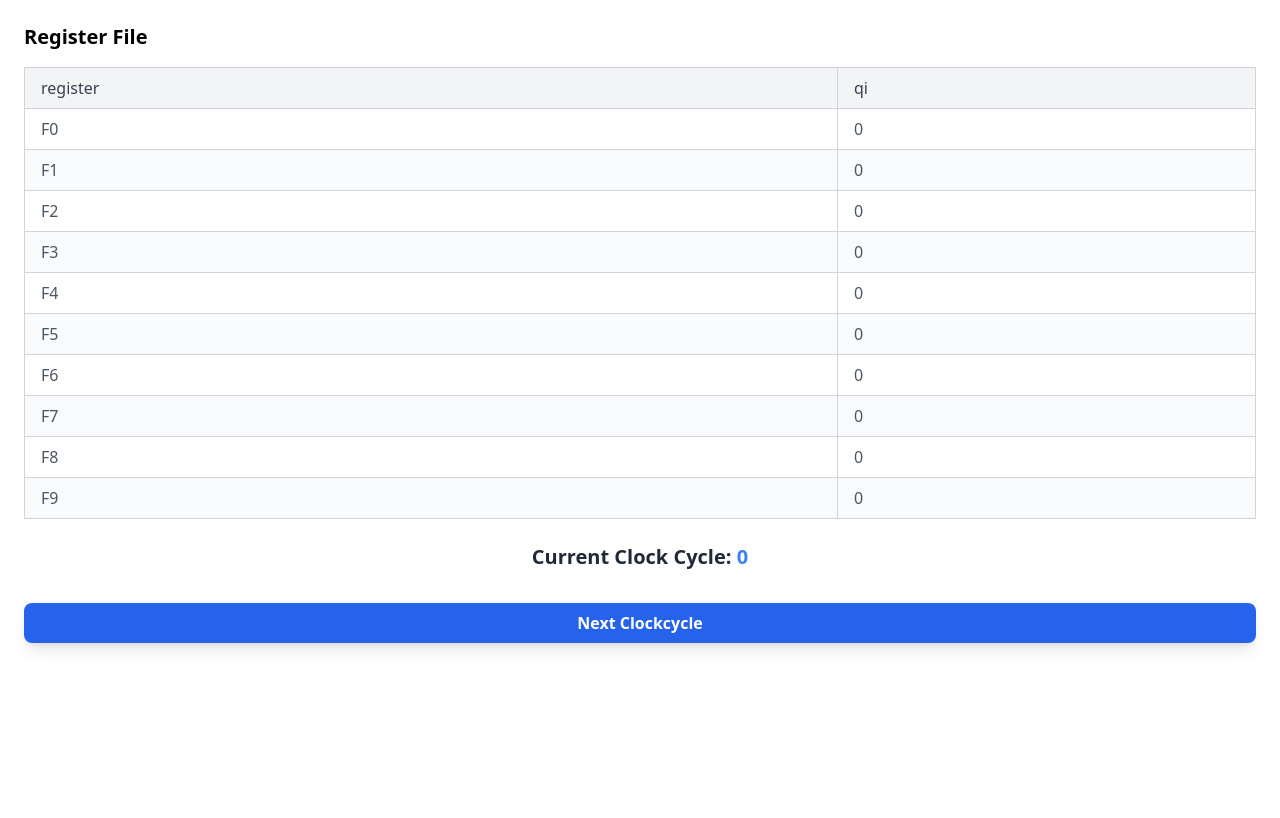
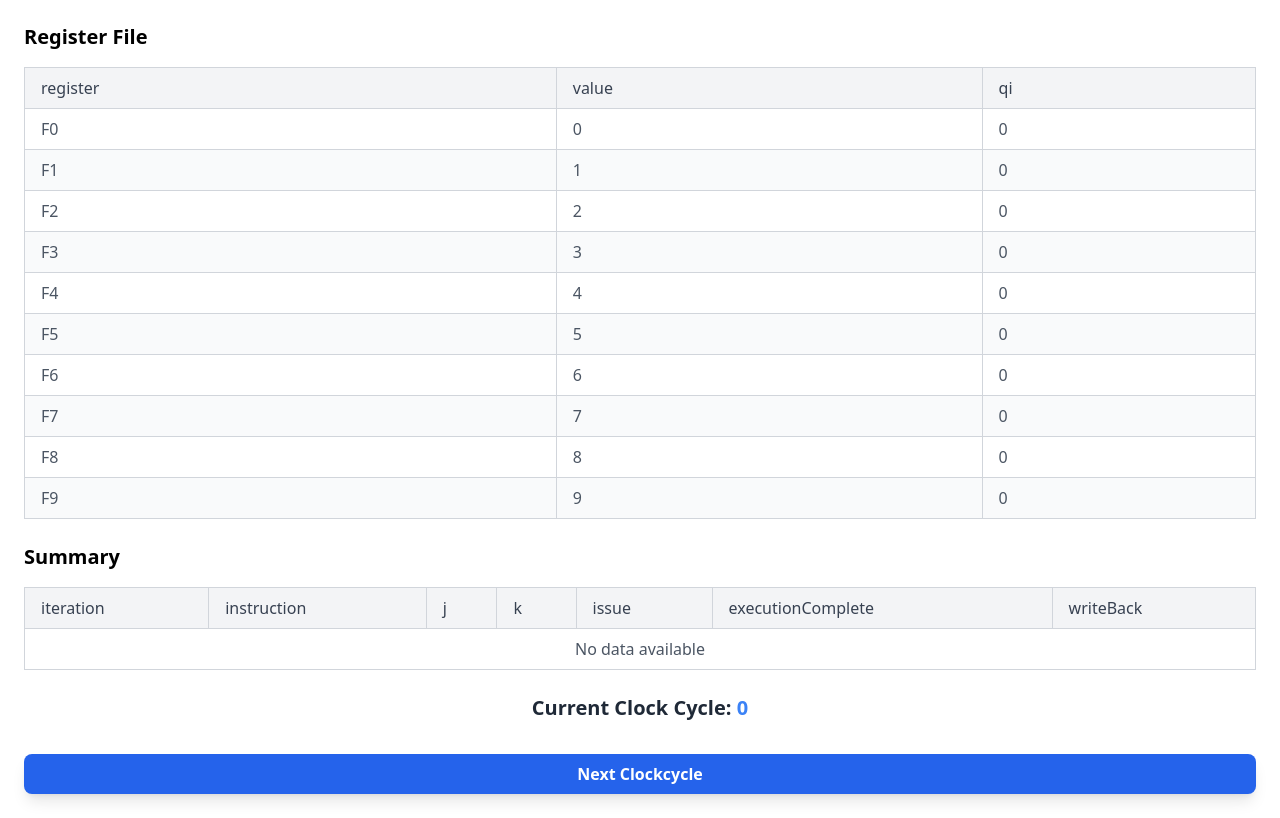
Before and after one commit to HanaEldemery/MIPS-GUI-based-Tomasulo-Algorithm-Simulator-using-React, a React (Vite) app in the folder micro/: page / in a window 1280 px wide. Shown: the part 866-1684 px from the top of the page. Before the commit the page ends 1533 px from the top, so only its background shows below. Built offline with nearby package versions, Linux system fonts and the light colour scheme.

Commit message:
issuing and writeback works and tested

```diff
--- a/micro/src/App.jsx
+++ b/micro/src/App.jsx
@@ -9,6 +9,7 @@ import StoreBuffer from "./buffers/storeBuffer";
 import OperationBuffer from "./buffers/operationBuffer";
 
 import IssueQuestion from "./helpers/issueQuestion";
+import WritebackQuestion from "./helpers/writebackQuestion";
 
 import RegisterFile from "./table/registerFile";
 
@@ -25,6 +26,12 @@ const App = () => {
   const [storeBuffer, setStoreBuffer] = useState([]);
   const [registerFile, setRegisterFile] = useState([]);
   const [summary, setSummary] = useState([]);
+
+  const [isChildStateUpdated, setIsChildStateUpdated] = useState(false);
+
+  const handleChildStateUpdate = () => {
+    setIsChildStateUpdated(true);
+  };
 
   const startQuestion = () => {};
 
@@ -61,13 +68,13 @@ const App = () => {
     const initialRegisterFile = [];
     for (let i = 0; i < 10; i++) {
       let register = `F${i}`;
-      initialRegisterFile.push(new RegisterFile(register, "0"));
+      initialRegisterFile.push(new RegisterFile(register, `${i}`, "0"));
     }
     setRegisterFile(initialRegisterFile);
   }, []);
 
   useEffect(() => {
-    if (fileContent?.length > 0 && LINE_TXT < fileContent?.length)
+    if (fileContent?.length > 0 && LINE_TXT < fileContent?.length) {
       IssueQuestion(
         fileContent,
         LINE_TXT,
@@ -86,14 +93,58 @@ const App = () => {
         setSummary,
         setRegisterFile
       );
-    //add if to execute
-    //add if to writeback
+
+      handleChildStateUpdate();
+    } else if (GLOBAL_CLK === 4) {
+      //console.log("here");
+      setSummary((prevSummary) =>
+        prevSummary.map((record, index) => {
+          if (index === 0) return { ...record, executionComplete: "2...4" };
+          return record;
+        })
+      );
+      setIsChildStateUpdated(true);
+    } else if (GLOBAL_CLK === 6) {
+      setSummary((prevSummary) =>
+        prevSummary.map((record, index) => {
+          if (index === 1) return { ...record, executionComplete: "6...7" };
+          return record;
+        })
+      );
+    } else if (GLOBAL_CLK !== 0) setIsChildStateUpdated(true);
   }, [GLOBAL_CLK]);
+
+  useEffect(() => {
+    if (isChildStateUpdated) {
+      WritebackQuestion(
+        GLOBAL_CLK,
+        mulBuffer,
+        addBuffer,
+        storeBuffer,
+        summary,
+        setRegisterFile,
+        setMulBuffer,
+        setAddBuffer,
+        setStoreBuffer,
+        setSummary
+      );
+
+      setIsChildStateUpdated(false);
+    }
+  }, [isChildStateUpdated, GLOBAL_CLK]);
 
   const handleOnNextClockCycleClick = () => {
     SET_GLOBAL_CLK((prev) => prev + 1);
     if (fileContent?.length > LINE_TXT) SET_LINE_TXT((prev) => prev + 1); //check
   };
+
+  // console.log(
+  //   "MUL BUFFER PARENT==============================================="
+  // );
+  // console.log(mulBuffer);
+  // console.log(
+  //   "================================================================"
+  // );
 
   return (
     <div className="p-6">
@@ -118,7 +169,16 @@ const App = () => {
       ])}
       {RenderTable("Load Buffer", loadBuffer, ["busy", "address"])}
       {RenderTable("Store Buffer", storeBuffer, ["busy", "address", "v", "q"])}
-      {RenderTable("Register File", registerFile, ["register", "qi"])}
+      {RenderTable("Register File", registerFile, ["register", "value", "qi"])}
+      {RenderTable("Summary", summary, [
+        "iteration",
+        "instruction",
+        "j",
+        "k",
+        "issue",
+        "executionComplete",
+        "writeBack",
+      ])}
 
       <div className="my-4 text-center">
         <span className="text-xl font-semibold text-gray-800">
--- a/micro/src/buffers/loadBuffer.js
+++ b/micro/src/buffers/loadBuffer.js
@@ -2,5 +2,6 @@ export default class LoadBuffer {
   constructor() {
     this.busy = 0;
     this.address = -1;
+    this.indexInSummary = -1;
   }
 }
--- a/micro/src/buffers/operationBuffer.js
+++ b/micro/src/buffers/operationBuffer.js
@@ -7,5 +7,7 @@ export default class OperationBuffer {
     this.qj = "";
     this.qk = "";
     this.a = "";
+    this.indexInRegisterFile = -1;
+    this.indexInSummary = -1;
   }
 }
--- a/micro/src/buffers/storeBuffer.js
+++ b/micro/src/buffers/storeBuffer.js
@@ -4,5 +4,6 @@ export default class StoreBuffer {
     this.address = -1;
     this.v = "";
     this.q = "";
+    this.indexInSummary = -1;
   }
 }
--- a/micro/src/components/RenderTable.jsx
+++ b/micro/src/components/RenderTable.jsx
@@ -1,4 +1,4 @@
-const RenderTable = (title, buffer, headers) => {
+const RenderTable = (title, buffer = [], headers = []) => {
   return (
     <div className="my-6">
       <h3 className="text-xl font-semibold mb-4">{title}</h3>
@@ -17,7 +17,8 @@ const RenderTable = (title, buffer, headers) => {
             </tr>
           </thead>
           <tbody>
-            {buffer.map((item, index) => (
+            {buffer.length > 0 ? (
+              buffer.map((item, index) => (
                 <tr
                   key={index}
                   className={`${
@@ -29,13 +30,23 @@ const RenderTable = (title, buffer, headers) => {
                       key={header}
                       className="border border-gray-300 px-4 py-2 text-gray-600"
                     >
-                    {item[header] === "" || item[header] === 0
+                      {item?.[header] === "" || item?.[header] === 0
                         ? "-"
-                      : item[header]}
+                        : item?.[header] ?? "-"}
                     </td>
                   ))}
                 </tr>
-            ))}
+              ))
+            ) : (
+              <tr>
+                <td
+                  colSpan={headers.length}
+                  className="border border-gray-300 px-4 py-2 text-gray-600 text-center"
+                >
+                  No data available
+                </td>
+              </tr>
+            )}
           </tbody>
         </table>
       </div>
--- a/micro/src/helpers/issueQuestion.js
+++ b/micro/src/helpers/issueQuestion.js
@@ -83,16 +83,16 @@ const IssueQuestion = (
         let vj, vk, qj, qk;
         if (qOfRegisterOne === "0") {
           vj = registerOne;
-          qj = 0;
+          qj = "";
         } else {
-          vj = 0;
+          vj = "";
           qj = qOfRegisterOne;
         }
         if (qOfRegisterTwo === "0") {
           vk = registerTwo;
-          qk = 0;
+          qk = "";
         } else {
-          vk = 0;
+          vk = "";
           qk = qOfRegisterTwo;
         }
 
@@ -107,6 +107,8 @@ const IssueQuestion = (
             qj: qj,
             qk: qk,
             busy: 1,
+            indexInRegisterFile: parseInt(splitData[1].slice(1)),
+            indexInSummary: summary.length,
           };
           setMulBuffer(newMulBuffer);
 
@@ -120,7 +122,8 @@ const IssueQuestion = (
               registerTwo,
               GLOBAL_CLK,
               "",
-              -1
+              -1,
+              `M${index + 1}`
             ),
           ];
           setSummary(newSummary);
@@ -167,16 +170,16 @@ const IssueQuestion = (
         let vj, vk, qj, qk;
         if (qOfRegisterOne === "0") {
           vj = registerOne;
-          qj = 0;
+          qj = "";
         } else {
-          vj = 0;
+          vj = "";
           qj = qOfRegisterOne;
         }
         if (qOfRegisterTwo === "0") {
           vk = registerTwo;
-          qk = 0;
+          qk = "";
         } else {
-          vk = 0;
+          vk = "";
           qk = qOfRegisterTwo;
         }
 
@@ -191,6 +194,8 @@ const IssueQuestion = (
             qj: qj,
             qk: qk,
             busy: 1,
+            indexInRegisterFile: parseInt(splitData[1].slice(1)),
+            indexInSummary: summary.length,
           };
           setAddBuffer(newAddBuffer);
 
@@ -204,7 +209,8 @@ const IssueQuestion = (
               registerTwo,
               GLOBAL_CLK,
               "",
-              -1
+              -1,
+              `A${index + 1}`
             ),
           ];
           setSummary(newSummary);
--- /dev/null
+++ b/micro/src/helpers/writebackQuestion.js
@@ -0,0 +1,214 @@
+import OperationBuffer from "../buffers/operationBuffer";
+
+//Qi to 0 in register file
+
+const instructionToWriteBack = (
+  arrayOfInstructionTags,
+  mulBuffer,
+  addBuffer,
+  storeBuffer
+) => {
+  //takes as input an array of all instruction tags that can be written back (pushed onto CDB) !!!at this clk cycle!!!
+  const instructionTagsWithAppearances =
+    arrayOfInstructionTags.length &&
+    arrayOfInstructionTags.map((item) => ({
+      tag: item,
+      appeared: 0,
+    }));
+  //loops on all buffers (mulBuffer, addBuffer and storeBuffer only) and keeps track for each of the input instruction tag how many times they appear in the Qj / Qk / Q
+  mulBuffer.map((record) => {
+    const qj = record?.qj;
+    const qk = record?.qk;
+    if (qj || qk)
+      instructionTagsWithAppearances.length &&
+        instructionTagsWithAppearances.forEach((element) => {
+          if (element?.tag === qj || element?.tag === qk)
+            return { ...element, appeared: element.appeared + 1 };
+          return element;
+        });
+  });
+  addBuffer.map((record) => {
+    const qj = record?.qj;
+    const qk = record?.qk;
+    if (qj || qk)
+      instructionTagsWithAppearances.length &&
+        instructionTagsWithAppearances.forEach((element) => {
+          if (element?.tag === qj || element?.tag === qk)
+            return { ...element, appeared: element.appeared + 1 };
+          return element;
+        });
+  });
+  storeBuffer.map((record) => {
+    const q = record?.q;
+    if (q)
+      instructionTagsWithAppearances.length &&
+        instructionTagsWithAppearances.forEach((element) => {
+          if (element?.tag === q)
+            return { ...element, appeared: element.appeared + 1 };
+          return element;
+        });
+  });
+
+  //compare the number of appearances for each of the input instruction tags
+  //-----------//
+  //if equal ==> return the instruction tag at the first index
+  //else ==> return the instruction tag which has the most appearances
+  return (
+    instructionTagsWithAppearances.length &&
+    instructionTagsWithAppearances.reduce(
+      (maxElement, currentElement) => {
+        return currentElement?.appeared > maxElement?.appeared
+          ? currentElement
+          : maxElement;
+      },
+      { appeared: -Infinity }
+    )
+  );
+};
+
+const WritebackQuestion = (
+  GLOBAL_CLK,
+  mulBuffer,
+  addBuffer,
+  storeBuffer,
+  summary,
+  setRegisterFile,
+  setMulBuffer,
+  setAddBuffer,
+  setStoreBuffer,
+  setSummary
+) => {
+  //arrayOfInstructionTags ==> loop on (summary) and check for each record if anything after ... && writeBack === -1)
+  //-----------//
+  //if true ==> add the summary.location to the arrayOfInstructionTags
+  //else ==> do nothing
+
+  // TESTING //
+
+  //   console.log(`mulBuffer in WritebackComponent: ${JSON.stringify(mulBuffer)}`);
+  //   console.log(`addBuffer in WritebackComponent: ${JSON.stringify(addBuffer)}`);
+  //   console.log(`SUMMARY in WritebackComponent: ${JSON.stringify(summary)}`);
+
+  //         //
+
+  //GLOBAL_CLK > parseInt(record?.executionComplete.split("...")[1]) ==> cannot writeback in same cycle as complete execution
+  const arrayOfInstructionTags =
+    summary?.length &&
+    summary
+      .filter((record) => {
+        const executionComplete = record?.executionComplete;
+
+        // console.log(GLOBAL_CLK);
+        // console.log(
+        //   `executionComplete: ${
+        //     executionComplete === "" ? "Empty" : executionComplete
+        //   }`
+        // );
+        // console.log("-----------");
+
+        return (
+          executionComplete &&
+          executionComplete.includes("...") &&
+          record?.executionComplete.split("...")[0] &&
+          record?.executionComplete.split("...")[1] &&
+          record?.writeBack === -1 &&
+          GLOBAL_CLK > parseInt(record?.executionComplete.split("...")[1])
+        );
+      })
+      .map((filteredRecord) => filteredRecord?.location);
+
+  if (!arrayOfInstructionTags?.length)
+    return console.log("nothing ready for writeback");
+
+  const instructionTag = instructionToWriteBack(
+    arrayOfInstructionTags,
+    mulBuffer,
+    addBuffer,
+    storeBuffer
+  );
+
+  //console.log(`instructionTag: ${JSON.stringify(instructionTag)}`);
+
+  const tagLetter = instructionTag?.tag[0];
+
+  //console.log(`tagLetter: ${tagLetter}`);
+
+  //get operation, register 1 and 2 in case of MUL / DIV / ADD / SUB
+  //get operation and address in case of L.D / L.S
+  let newValue;
+  switch (tagLetter) {
+    case "M":
+      console.log(
+        `mulBuffer in WritebackComponent: ${JSON.stringify(mulBuffer)}`
+      );
+      console.log(`SUMMARY in WritebackComponent: ${JSON.stringify(summary)}`);
+
+      const indexInBuffer = parseInt(instructionTag?.tag.slice(1)) - 1;
+      const operation = mulBuffer[indexInBuffer]?.op === "MUL.D" ? "*" : "/";
+      const indexInRegisterFile = mulBuffer[indexInBuffer]?.indexInRegisterFile;
+      const indexInSummary = mulBuffer[indexInBuffer]?.indexInSummary;
+      newValue = `${mulBuffer[indexInBuffer]?.vj}${operation}${mulBuffer[indexInBuffer]?.vk}`;
+
+      setMulBuffer((prevBuffer) => {
+        return prevBuffer.map((record, index) => {
+          if (record?.qj === instructionTag?.tag)
+            return { ...record, vj: newValue, qj: "" };
+          if (record?.qk === instructionTag?.tag)
+            return { ...record, vk: newValue, qk: "" };
+          if (index === indexInBuffer) return new OperationBuffer();
+          return record;
+        });
+      });
+      setAddBuffer((prevBuffer) =>
+        prevBuffer.map((record) => {
+          if (record?.qj === instructionTag?.tag)
+            return { ...record, vj: newValue, qj: "" };
+          if (record?.qk === instructionTag?.tag)
+            return { ...record, vk: newValue, qk: "" };
+          return record;
+        })
+      );
+      setStoreBuffer((prevBuffer) =>
+        prevBuffer.map((record) => {
+          record?.q === instructionTag?.tag
+            ? { ...record, v: newValue, q: "" }
+            : record;
+        })
+      );
+      setRegisterFile((prevRegisterFile) =>
+        prevRegisterFile.map((record, index) => {
+          if (index === indexInRegisterFile) {
+            if (record?.qi === instructionTag?.tag)
+              return { ...record, value: newValue, qi: "0" };
+            return { ...record, value: newValue };
+          }
+          return record;
+        })
+      );
+      //location set to "" since removed from buffers (completed)
+      setSummary((prevSummary) =>
+        prevSummary.map((record, index) => {
+          if (index === indexInSummary)
+            return { ...record, writeBack: GLOBAL_CLK, location: "" };
+          return record;
+        })
+      );
+      break;
+    case "A":
+      console.log(
+        `addBuffer in WritebackComponent: ${JSON.stringify(addBuffer)}`
+      );
+      console.log(`SUMMARY in WritebackComponent: ${JSON.stringify(summary)}`);
+      break;
+    case "L":
+      const type = tagLetter[2];
+      if (type === "S") {
+        console.log("load-single");
+      } else if (type === "D") {
+        console.log("load-double");
+      }
+      break;
+  }
+};
+
+export default WritebackQuestion;
--- a/micro/src/table/registerFile.js
+++ b/micro/src/table/registerFile.js
@@ -1,6 +1,7 @@
 export default class RegisterFile {
-  constructor(register = "", qi = "") {
+  constructor(register = "", value = "", qi = "") {
     this.register = register;
+    this.value = value;
     this.qi = qi;
   }
 }
--- a/micro/src/table/summary.js
+++ b/micro/src/table/summary.js
@@ -5,15 +5,17 @@ export default class Summary {
     j = "",
     k = "",
     issue = -1,
-    excutionComplete = "",
-    writeBack = -1
+    executionComplete = "",
+    writeBack = -1,
+    location = ""
   ) {
     this.iteration = iteration;
     this.instruction = instruction;
     this.j = j;
     this.k = k;
     this.issue = issue;
-    this.excutionComplete = excutionComplete;
+    this.executionComplete = executionComplete;
     this.writeBack = writeBack;
+    this.location = location;
   }
 }
```
Also changed, not shown: micro/public/MIPS.txt. Lines whose indentation alone changed are shown as unchanged.
